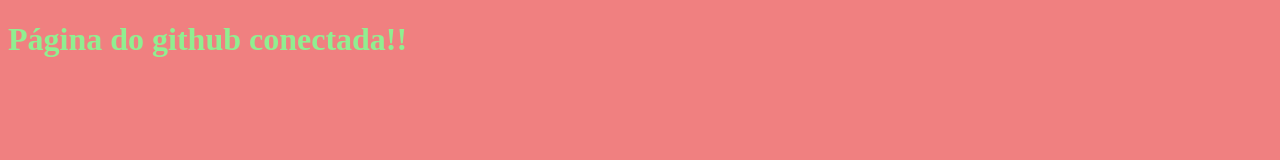
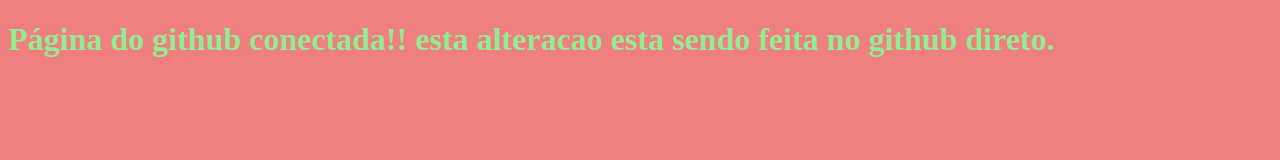
Before and after one commit to melinmiguel/web-project-prof-leo, a plain HTML site: page index.html in a window 1280 px wide. Drawn offline with Linux system fonts and the light colour scheme.

Commit message:
alterando o index direto no git

```diff
--- a/index.html
+++ b/index.html
@@ -8,7 +8,7 @@
 </head>
 <body>
     <h1>
-        Página do github conectada!!
+        Página do github conectada!! esta alteracao esta sendo feita no github direto.
     </h1>
 </body>
 </html>
```
